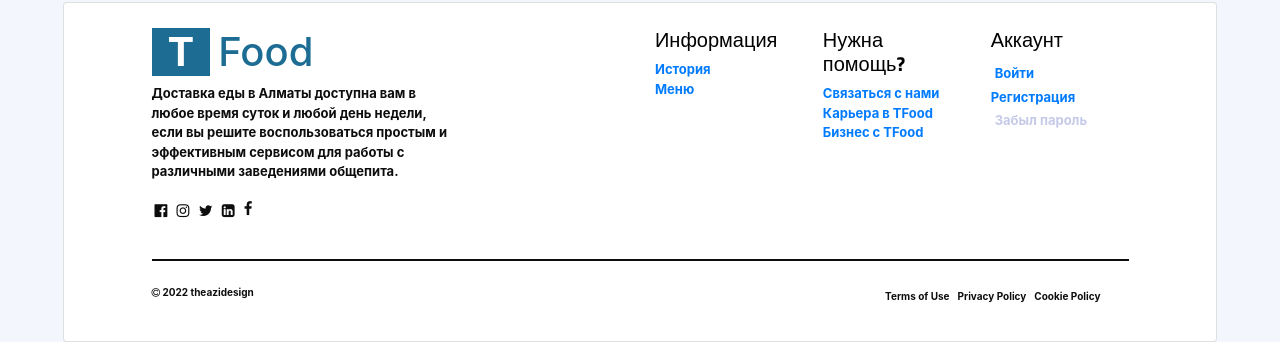
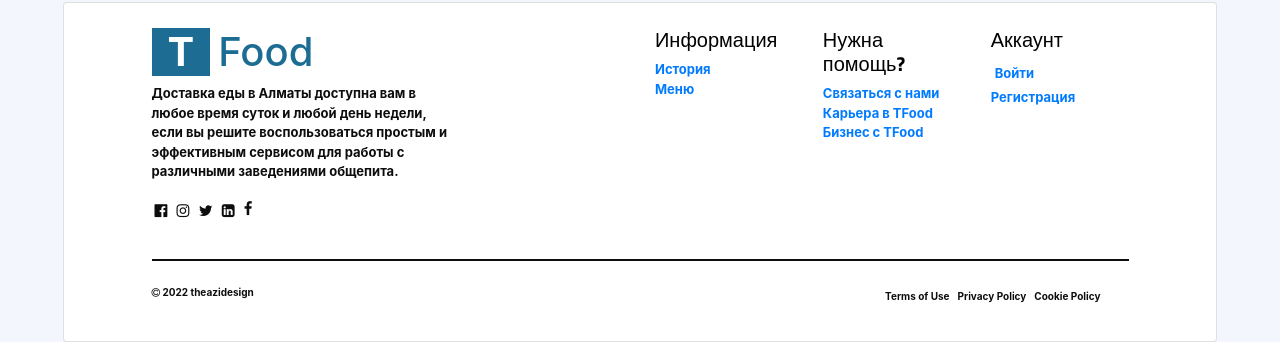
Before and after one commit to Dalmaz01/food-store, a Django app: page /career in a window 1280 px wide. Shown: the part 2051-2393 px from the top of the page. Run offline with Django 4.2, Linux system fonts and the light colour scheme; some libraries are stand-ins or nearby versions.

Commit message:
Забыл пароль удален

```diff
--- a/main/templates/main/footer.html
+++ b/main/templates/main/footer.html
@@ -38,7 +38,6 @@
                     {% else %}
                     <li><a class="footer_list" href="{% url 'main:login_page' %}">Войти</a></li>
                     <a href="{% url 'main:register_page' %}"><li>Регистрация</li></a>
-                    <li>Забыл пароль</li>
                     {% endif %}
 
 
```
